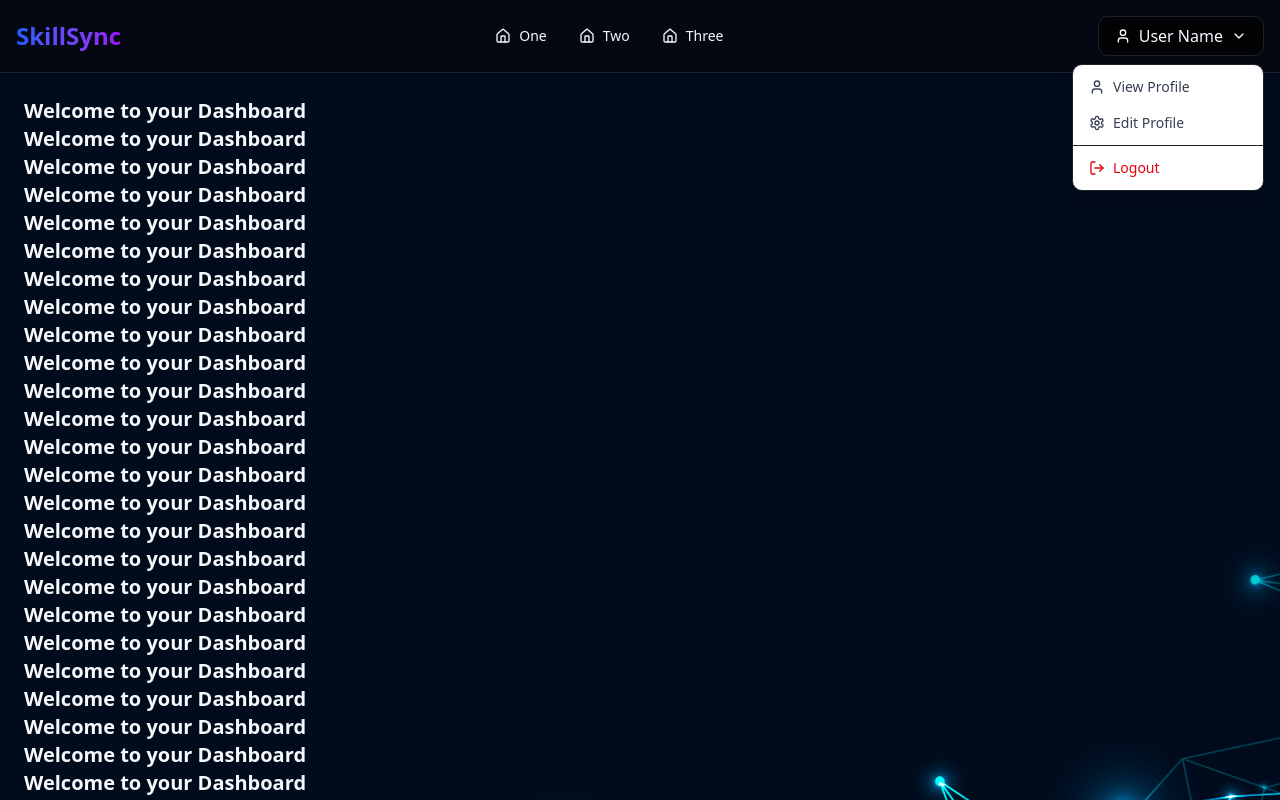
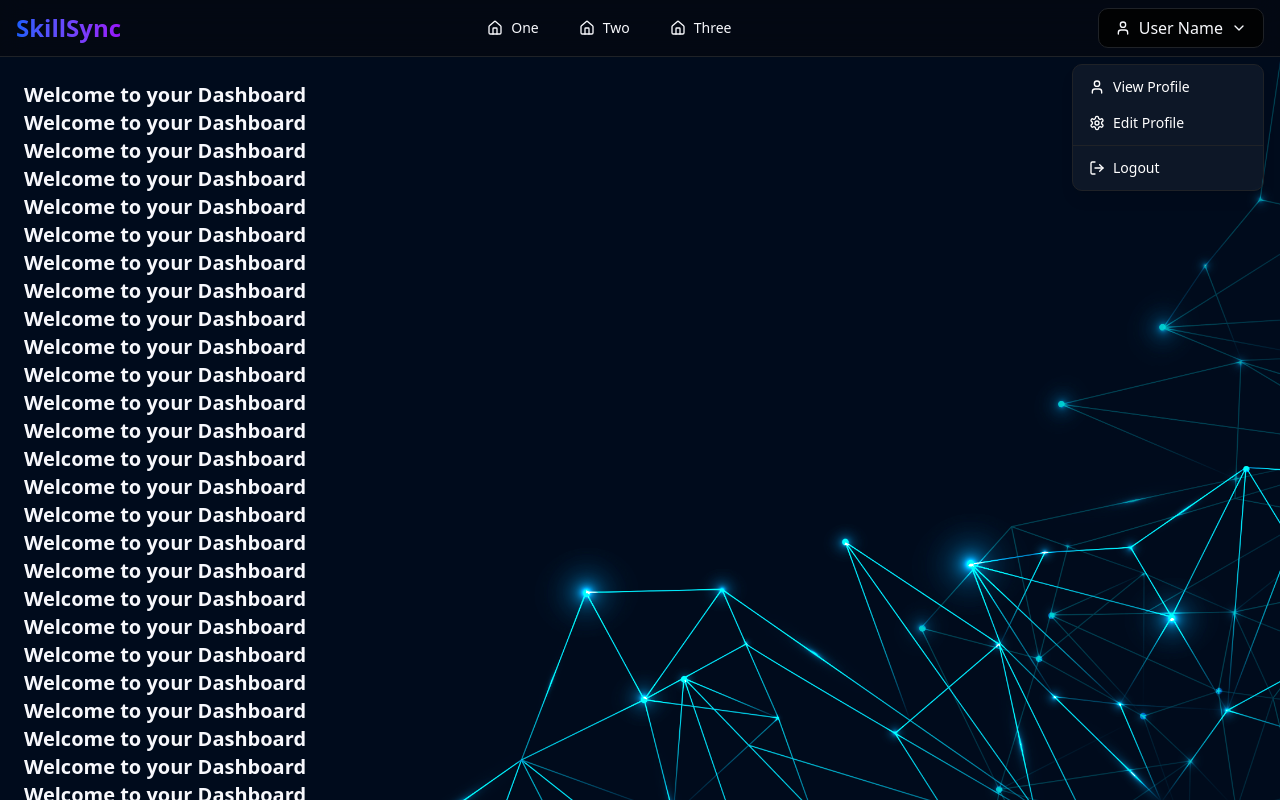
Before and after one commit to Ashik19aug/SkillSync, a Next.js app: page /dashboard in a window 1280 px wide. Both pictures are taken after a click on the button "User Name". Shown: the top 800 px of the page. Built offline with nearby package versions, Linux system fonts and the light colour scheme.

Commit message:
nav bar responsive and navbar functional

```diff
--- a/src/app/(authorized)/dashboard/page.tsx
+++ b/src/app/(authorized)/dashboard/page.tsx
@@ -1,6 +1,6 @@
 export default function DashboardPage() {
     return (
-        <>
+        <div className="container mx-auto px-4 py-4">
             <h2 className="text-xl font-semibold">Welcome to your Dashboard</h2>
             <h2 className="text-xl font-semibold">Welcome to your Dashboard</h2>
             <h2 className="text-xl font-semibold">Welcome to your Dashboard</h2>
@@ -41,6 +41,6 @@ export default function DashboardPage() {
             <h2 className="text-xl font-semibold">Welcome to your Dashboard</h2>
             <h2 className="text-xl font-semibold">Welcome to your Dashboard</h2>
             <h2 className="text-xl font-semibold">Welcome to your Dashboard</h2>
-        </>
+        </div>
     );
 }
--- a/src/app/(authorized)/layout.tsx
+++ b/src/app/(authorized)/layout.tsx
@@ -1,40 +1,22 @@
 "use client";
 
-import Link from "next/link";
-import {usePathname} from "next/navigation";
 import {ReactNode} from "react";
 import {Navbar} from "@/container/navbar/NavBar";
 
-const navItems = [
-    {name: "Home", href: "/dashboard"},
-    {name: "Profile", href: "/dashboard/profile"},
-    {name: "Settings", href: "/dashboard/settings"},
-];
-
 export default function AuthorizedLayout({children}: { children: ReactNode }) {
-    const pathname = usePathname();
-
     return (
-        <div
-            className="min-h-screen flex flex-col"
-            style={{
-                backgroundImage: "url('/bg.jpg')",
-                backgroundSize: "cover",
-                backgroundPosition: "center",
-                backgroundRepeat: "no-repeat",
-            }}
-        >
+        <div className="min-h-screen flex flex-col">
             {/* Navbar */}
             <Navbar/>
-
             {/* Page content */}
             <main
-                className="flex-1 p-6 bg-gray-50"
+                className="flex-1 p-2 bg-gray-50"
                 style={{
                     backgroundImage: "url('/bg.jpg')",
                     backgroundSize: "cover",
                     backgroundPosition: "center",
                     backgroundRepeat: "no-repeat",
+                    backgroundAttachment: "fixed",
                 }}
             >
                 {children}
--- a/src/container/navbar/NavBar.tsx
+++ b/src/container/navbar/NavBar.tsx
@@ -1,13 +1,40 @@
 import { House, ChevronDown, User, Settings, LogOut, Menu, X } from "lucide-react";
-import { useState } from "react";
+import {useEffect, useRef, useState} from "react";
 
 export function Navbar() {
     const [isUserDropdownOpen, setIsUserDropdownOpen] = useState(false);
     const [isMobileMenuOpen, setIsMobileMenuOpen] = useState(false);
 
+    const userDropdownRef = useRef<HTMLDivElement>(null);
+    const mobileMenuRef = useRef<HTMLDivElement>(null);
+    const mobileMenuButtonRef = useRef<HTMLButtonElement>(null);
+
+    useEffect(() => {
+        function handleClickOutside(event: MouseEvent) {
+            // Close user dropdown if clicked outside
+            if (isUserDropdownOpen &&
+                userDropdownRef.current &&
+                !userDropdownRef.current.contains(event.target as Node)) {
+                setIsUserDropdownOpen(false);
+            }
+            // Close mobile menu if clicked outside of menu and button
+            if (isMobileMenuOpen &&
+                mobileMenuRef.current &&
+                mobileMenuButtonRef.current &&
+                !mobileMenuRef.current.contains(event.target as Node) &&
+                !mobileMenuButtonRef.current.contains(event.target as Node)) {
+                setIsMobileMenuOpen(false);
+            }
+        }
+        document.addEventListener("mousedown", handleClickOutside);
+        return () => {
+            document.removeEventListener("mousedown", handleClickOutside);
+        };
+    }, [isUserDropdownOpen, isMobileMenuOpen]);
+
     return (
-        <nav className="border-b bg-card/50 backdrop-blur-sm sticky top-0 z-50">
-            <div className="container mx-auto px-4 py-4">
+        <nav className="border-b bg-card/50 backdrop-blur-md sticky top-0 z-50">
+            <div className="container mx-auto px-4 py-2">
                 <div className="flex justify-between items-center">
                     {/* Logo */}
                     <div className="flex items-center">
@@ -17,7 +44,7 @@ export function Navbar() {
                     </div>
 
                     {/* Desktop Center Button */}
-                    <div className="hidden md:flex items-center">
+                    <div className="hidden md:flex items-center gap-x-2">
                         <button className="inline-flex items-center justify-center rounded-md text-sm font-medium transition-colors hover:bg-accent hover:text-accent-foreground h-10 px-4 py-2 cursor-pointer">
                             <House className="h-4 w-4 mr-2" />
                             One
@@ -34,7 +61,7 @@ export function Navbar() {
 
                     {/* Desktop User Dropdown */}
                     <div className="hidden md:flex items-center">
-                        <div className="relative">
+                        <div className="relative" ref={userDropdownRef}>
                             <button
                                 className="inline-flex items-center justify-center rounded-md border border-input bg-background hover:bg-accent hover:text-accent-foreground h-10 px-4 py-2"
                                 onClick={() => setIsUserDropdownOpen(!isUserDropdownOpen)}
@@ -46,18 +73,18 @@ export function Navbar() {
 
                             {/* Dropdown Menu */}
                             {isUserDropdownOpen && (
-                                <div className="absolute right-0 mt-2 w-48 rounded-md border bg-white shadow-lg z-50">
+                                <div className="absolute right-0 mt-4 w-48 rounded-md border bg-white/5 backdrop-blur-sm shadow-lg z-50">
                                     <div className="py-1">
-                                        <button className="flex items-center w-full px-4 py-2 text-sm text-gray-700 hover:bg-gray-100">
+                                        <button className="flex items-center w-full px-4 py-2 text-sm text-white hover:bg-blue-500 rounded-md">
                                             <User className="h-4 w-4 mr-2" />
                                             View Profile
                                         </button>
-                                        <button className="flex items-center w-full px-4 py-2 text-sm text-gray-700 hover:bg-gray-100">
+                                        <button className="flex items-center w-full px-4 py-2 text-sm text-white hover:bg-blue-500 rounded-md">
                                             <Settings className="h-4 w-4 mr-2" />
                                             Edit Profile
                                         </button>
                                         <div className="border-t my-1"></div>
-                                        <button className="flex items-center w-full px-4 py-2 text-sm text-red-600 hover:bg-gray-100">
+                                        <button className="flex items-center w-full px-4 py-2 text-sm text-white hover:bg-red-500 rounded-md">
                                             <LogOut className="h-4 w-4 mr-2" />
                                             Logout
                                         </button>
@@ -71,6 +98,7 @@ export function Navbar() {
                     <button
                         className="md:hidden inline-flex items-center justify-center rounded-md p-2 hover:bg-accent hover:text-accent-foreground"
                         onClick={() => setIsMobileMenuOpen(!isMobileMenuOpen)}
+                        ref={mobileMenuButtonRef}
                     >
                         {isMobileMenuOpen ? <X className="h-6 w-6" /> : <Menu className="h-6 w-6" />}
                     </button>
@@ -78,24 +106,32 @@ export function Navbar() {
 
                 {/* Mobile Menu */}
                 {isMobileMenuOpen && (
-                    <div className="md:hidden mt-4 pb-4 border-t pt-4">
+                    <div ref={mobileMenuRef} className="md:hidden mt-4 pb-4 border-t pt-4">
                         <div className="flex flex-col space-y-3">
+                            <button className="flex items-center justify-center rounded-md text-sm font-medium transition-colors hover:bg-blue-500 hover:text-accent-foreground h-10 px-4 py-2">
+                                <House className="h-4 w-4 mr-2" />
+                                Home
+                            </button>
                             <button className="flex items-center justify-center rounded-md text-sm font-medium transition-colors hover:bg-accent hover:text-accent-foreground h-10 px-4 py-2">
                                 <House className="h-4 w-4 mr-2" />
-                                Home
+                                Home 2
+                            </button>
+                            <button className="flex items-center justify-center rounded-md text-sm font-medium transition-colors hover:bg-accent hover:text-accent-foreground h-10 px-4 py-2">
+                                <House className="h-4 w-4 mr-2" />
+                                Home 3
                             </button>
 
                             <div className="border-t my-2"></div>
 
-                            <button className="flex items-center justify-center rounded-md text-sm text-gray-700 hover:bg-gray-100 h-10 px-4 py-2">
+                            <button className="flex items-center justify-center rounded-md text-sm text-white hover:bg-gray-100 h-10 px-4 py-2">
                                 <User className="h-4 w-4 mr-2" />
                                 View Profile
                             </button>
-                            <button className="flex items-center justify-center rounded-md text-sm text-gray-700 hover:bg-gray-100 h-10 px-4 py-2">
+                            <button className="flex items-center justify-center rounded-md text-sm text-white hover:bg-gray-100 h-10 px-4 py-2">
                                 <Settings className="h-4 w-4 mr-2" />
                                 Edit Profile
                             </button>
-                            <button className="flex items-center justify-center rounded-md text-sm text-red-600 hover:bg-gray-100 h-10 px-4 py-2">
+                            <button className="flex items-center justify-center rounded-md text-sm text-white hover:bg-gray-100 h-10 px-4 py-2">
                                 <LogOut className="h-4 w-4 mr-2" />
                                 Logout
                             </button>
```
